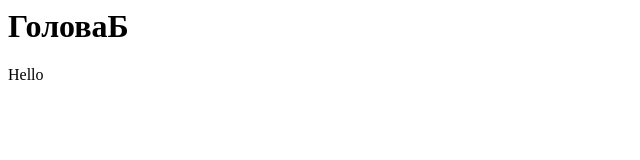
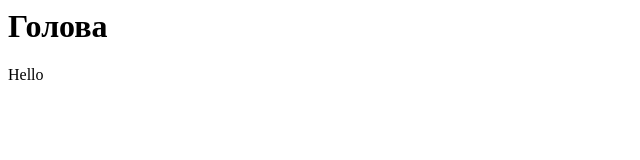
Before and after one commit to OleksandrZarytskyi/Homework-1, a plain HTML site: page index.html in a window 1280 px wide. Shown: the full height of the page, 0-640 px from the left. Drawn offline with Linux system fonts and the light colour scheme.

Commit message:
Update index.html

```diff
--- a/index.html
+++ b/index.html
@@ -1,2 +1,2 @@
-<h1>ГоловаБ</h1>
+<h1>Голова</h1>
 <p>Hello</p>
```
